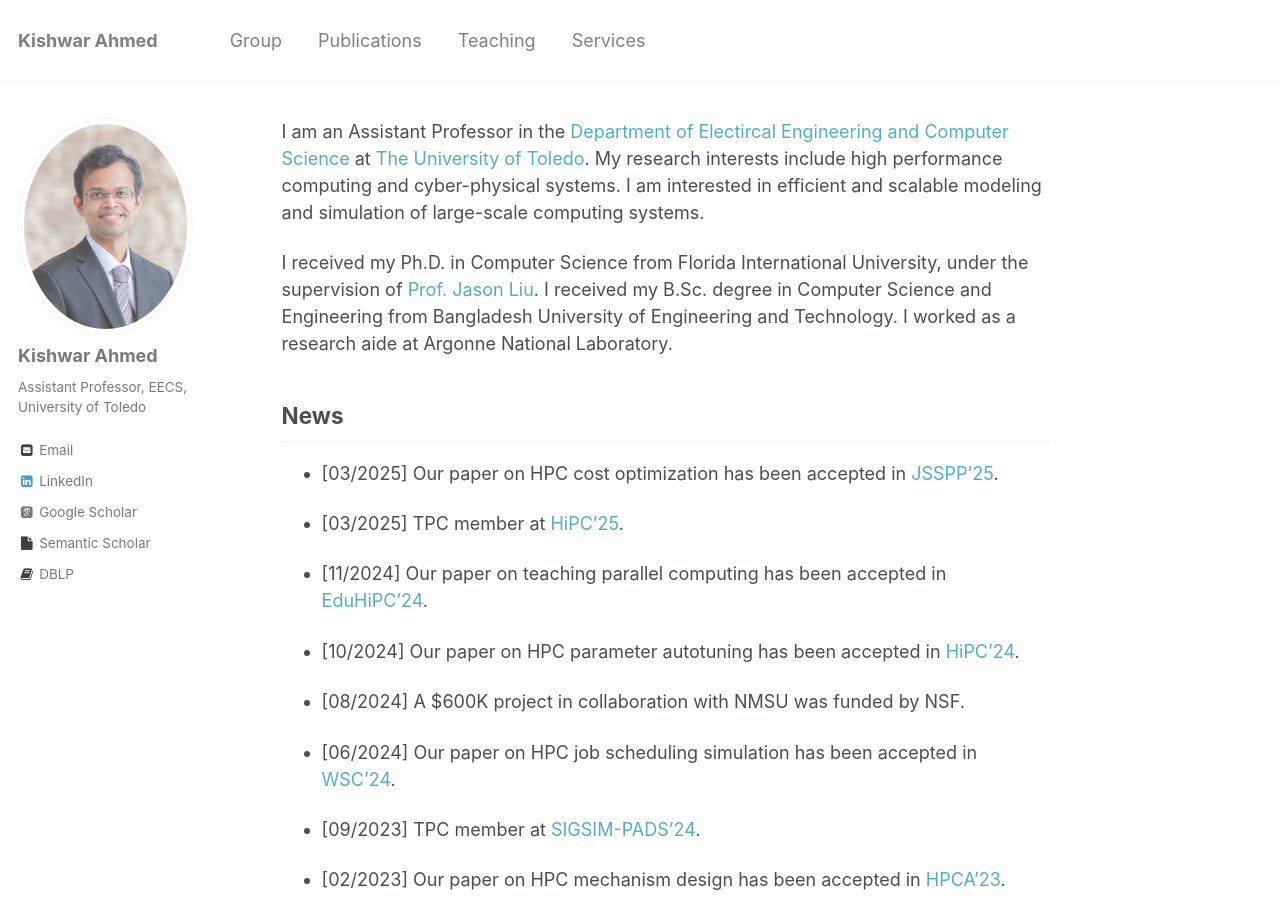
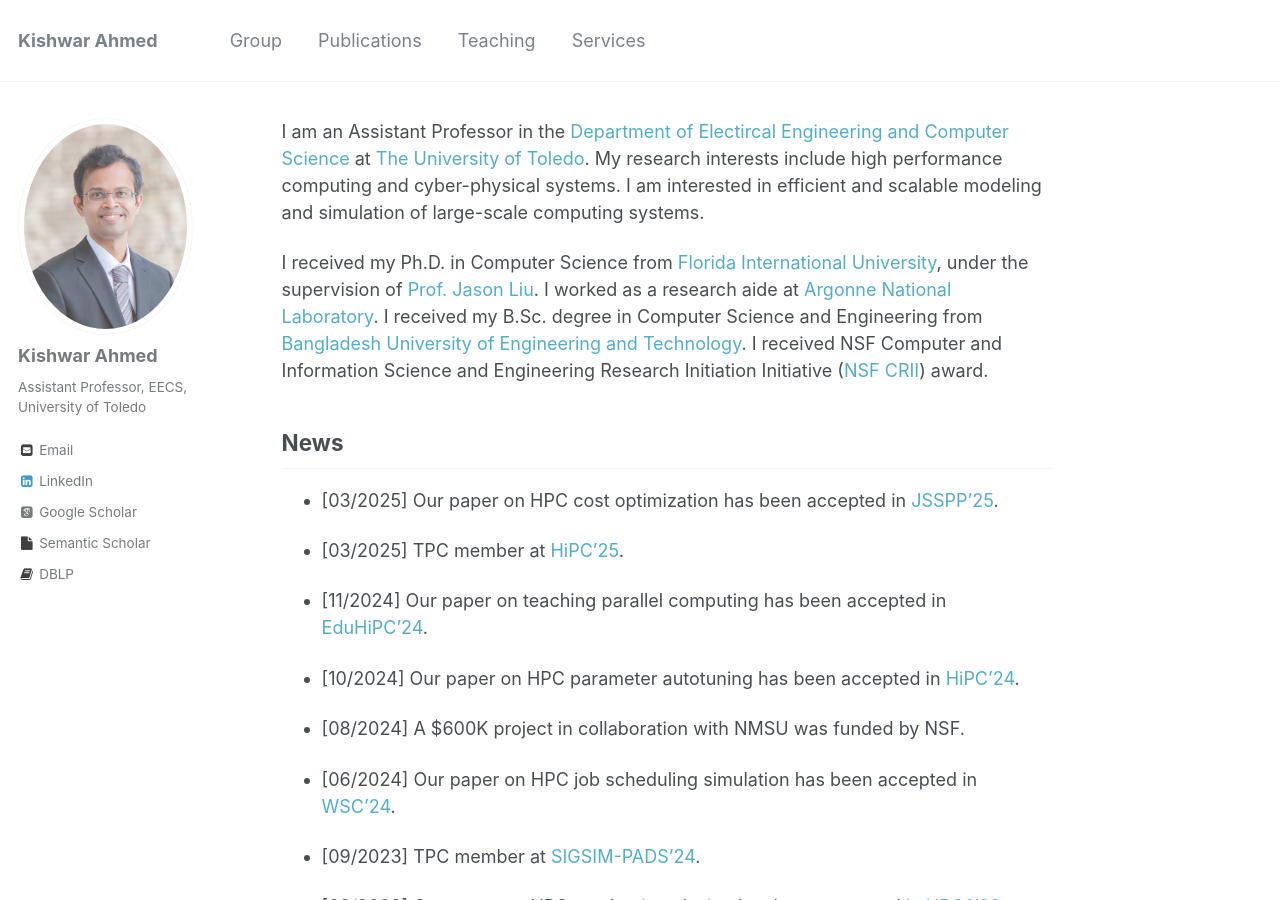
Before and after one commit to kishwarbd/kishwarbd.github.io, a Jekyll site: the page built from _pages/about.md, in a window 1280 px wide and 900 px high. Built offline with Jekyll 4.4.1, drawn with Linux system fonts in a browser that asks for light colours; some web fonts are replaced.

Commit message:
Update about.md

```diff
--- a/_pages/about.md
+++ b/_pages/about.md
@@ -9,8 +9,8 @@ redirect_from:
 
 I am an Assistant Professor in the [Department of Electircal Engineering and Computer Science](https://www.utoledo.edu/engineering/electrical-engineering-computer-science/) at [The University of Toledo](https://www.utoledo.edu/). My research interests include high performance computing and cyber-physical systems. I am interested in efficient and scalable modeling and simulation of large-scale computing systems.
 
-I received my Ph.D. in Computer Science from Florida International University, under the supervision of [Prof.
-Jason Liu](https://people.cis.fiu.edu/liux/). I received my B.Sc. degree in Computer Science and Engineering from Bangladesh University of Engineering and Technology. I worked as a research aide at Argonne National Laboratory.
+I received my Ph.D. in Computer Science from [Florida International University](https://www.fiu.edu/), under the supervision of [Prof.
+Jason Liu](https://people.cis.fiu.edu/liux/). I worked as a research aide at [Argonne National Laboratory](https://www.anl.gov/). I received my B.Sc. degree in Computer Science and Engineering from [Bangladesh University of Engineering and Technology](https://www.buet.ac.bd/web/). I received NSF Computer and Information Science and Engineering Research Initiation Initiative ([NSF CRII](https://www.nsf.gov/funding/opportunities/crii-computer-information-science-engineering-research-initiation/504952/nsf23-576)) award.
 
 
 ## News
```
